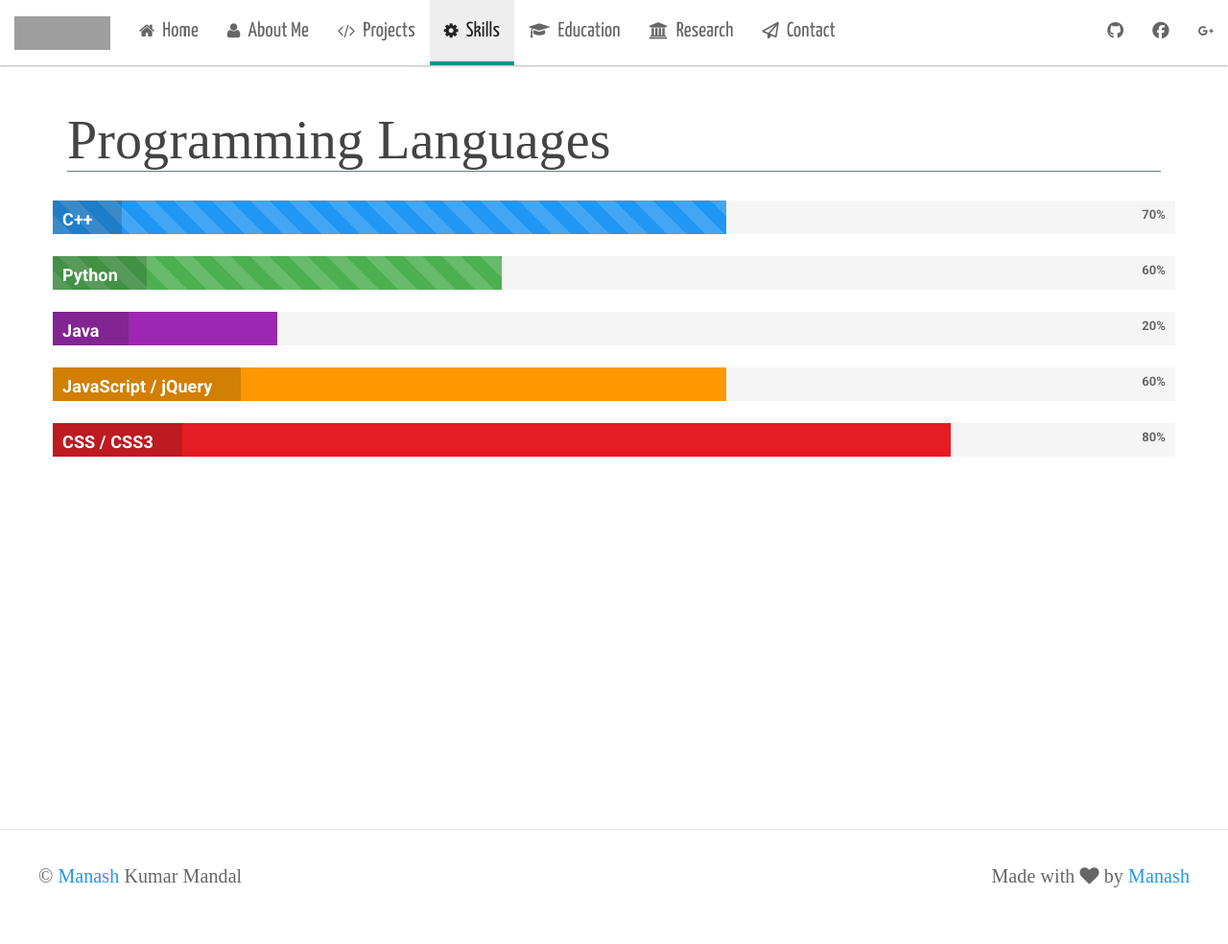
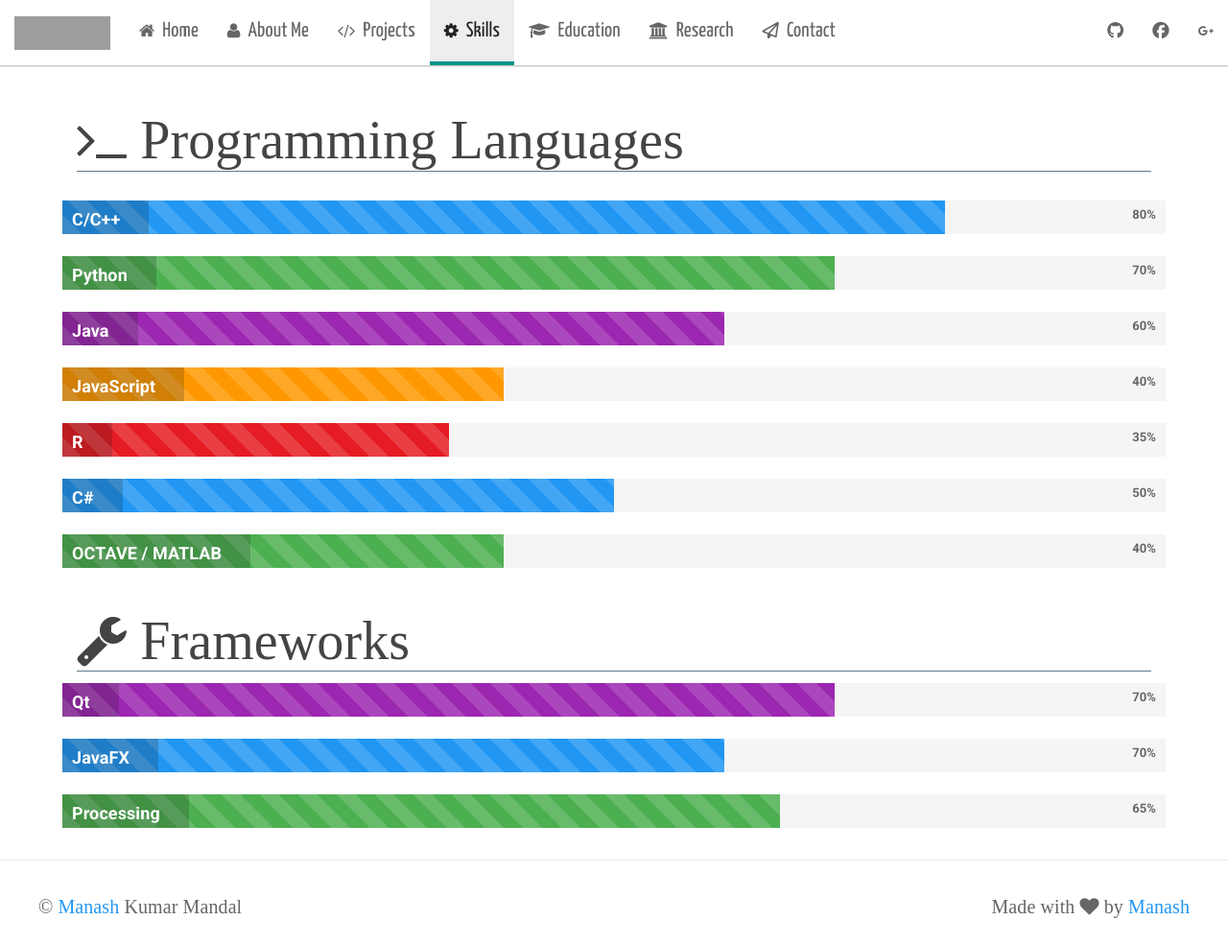
Before and after one commit to manashmandal/manash.me, a Jekyll site: the page built from skills.html, in a window 1280 px wide and 984 px high. Shown: the whole window at 96% size. Built offline with Jekyll 4.4.1, drawn with Linux system fonts in a browser that asks for light colours; nearby versions of some CDN libraries; some web fonts are replaced; grey boxes are pictures that could not be loaded.

Commit message:
added skills

```diff
--- a/about.html
+++ b/about.html
@@ -24,7 +24,6 @@ permalink: aboutme
         <br/> <br/>
 
         Besides, I love to read books, online technical and non technical articles. My hobby is to play <a href="https://en.wikipedia.org/wiki/Tabla" target="_blank">Tabla</a> and design vector art.
-
     </p>
 
 </div>
--- a/css/me.css
+++ b/css/me.css
@@ -292,3 +292,7 @@ About Me page
     margin-top: 60px;
     margin-bottom: 30px;
 }
+
+.container-margin {
+    margin: 10px;
+}
--- a/research.html
+++ b/research.html
@@ -50,6 +50,9 @@ permalink: /research
                 <li><span class="fa fa-plus-circle"></span>  Deep Learning using Theano, TensorFlow and Torch</li>
             </ul>
         </li>
+
+        <li><span class="fa fa-plus-square"></span> Big Data Mining and Cloud Computing</li>
+        <li><span class="fa fa-plus-square"></span> Internet of Things (IoT)</li>
     </ul>
 
     <br/>
--- a/skills.html
+++ b/skills.html
@@ -4,43 +4,99 @@ permalink: /skills
 ---
 
 <div class="container">
-    <h1 class="big_title_underline" id="programming_language_title">Programming Languages</h1>
+
+    <div class="container-margin">
+
+    <h1 class="big_title_underline" id="programming_language_title"><span class="fa fa-terminal"></span> Programming Languages</h1>
+
+    <div class="row">
+        <div class="progress">
+            <div class="progress-bar progress-bar-striped active" role="progressbar" aria-valuenow="60" aria-valuemin="0" aria-valuemax="100" style="width: 80%;">
+                <span class="sr-only">80% Complete</span>
+            </div>
+            <span class="progress-type">C/C++</span>
+            <span class="progress-completed">80%</span>
+        </div>
+
+        <div class="progress">
+            <div class="progress-bar progress-bar-success progress-bar-striped active" role="progressbar" aria-valuenow="40" aria-valuemin="0" aria-valuemax="100" style="width: 70%">
+                <span class="sr-only">70% Complete (success)</span>
+            </div>
+            <span class="progress-type">Python</span>
+            <span class="progress-completed">70%</span>
+        </div>
+
+        <div class="progress">
+            <div class="progress-bar progress-bar-info progress-bar-striped active" role="progressbar" aria-valuenow="20" aria-valuemin="0" aria-valuemax="100" style="width: 60%">
+                <span class="sr-only">60% Complete (info)</span>
+            </div>
+            <span class="progress-type">Java</span>
+            <span class="progress-completed">60%</span>
+        </div>
+
+        <div class="progress">
+            <div class="progress-bar progress-bar-warning progress-bar-striped active" role="progressbar" aria-valuenow="60" aria-valuemin="0" aria-valuemax="100" style="width: 40%">
+                <span class="sr-only">40% Complete (warning)</span>
+            </div>
+            <span class="progress-type">JavaScript</span>
+            <span class="progress-completed">40%</span>
+        </div>
+
+        <div class="progress">
+            <div class="progress-bar progress-bar-danger progress-bar-striped active" role="progressbar" aria-valuenow="60" aria-valuemin="0" aria-valuemax="100" style="width: 35%">
+                <span class="sr-only">35% Complete (warning)</span>
+            </div>
+            <span class="progress-type">R</span>
+            <span class="progress-completed">35%</span>
+        </div>
+
+        <div class="progress">
+            <div class="progress-bar progress-bar-striped active" role="progressbar" aria-valuenow="60" aria-valuemin="0" aria-valuemax="100" style="width: 50%;">
+                <span class="sr-only">50% Complete</span>
+            </div>
+            <span class="progress-type">C#</span>
+            <span class="progress-completed">50%</span>
+        </div>
+
+        <div class="progress">
+            <div class="progress-bar progress-bar-success progress-bar-striped active" role="progressbar" aria-valuenow="40" aria-valuemin="0" aria-valuemax="100" style="width: 40%">
+                <span class="sr-only">40% Complete (success)</span>
+            </div>
+            <span class="progress-type">OCTAVE / MATLAB</span>
+            <span class="progress-completed">40%</span>
+        </div>
+
+    </div>
+
+    <h1 class="big_title_underline"> <span class="fa fa-wrench"></span> Frameworks</h1>
+
+    <div class="row">
+        <div class="progress">
+            <div class="progress-bar progress-bar-info progress-bar-striped active" role="progressbar" aria-valuenow="60" aria-valuemin="0" aria-valuemax="100" style="width: 70%;">
+                <span class="sr-only">70% Complete</span>
+            </div>
+            <span class="progress-type">Qt</span>
+            <span class="progress-completed">70%</span>
+        </div>
+    </div>
 
     <div class="row">
         <div class="progress">
             <div class="progress-bar progress-bar-striped active" role="progressbar" aria-valuenow="60" aria-valuemin="0" aria-valuemax="100" style="width: 60%;">
                 <span class="sr-only">60% Complete</span>
             </div>
-            <span class="progress-type">C++</span>
+            <span class="progress-type">JavaFX</span>
             <span class="progress-completed">70%</span>
         </div>
+
         <div class="progress">
-            <div class="progress-bar progress-bar-success progress-bar-striped active" role="progressbar" aria-valuenow="40" aria-valuemin="0" aria-valuemax="100" style="width: 40%">
-                <span class="sr-only">60% Complete (success)</span>
+            <div class="progress-bar progress-bar-striped progress-bar-success active" role="progressbar" aria-valuenow="60" aria-valuemin="0" aria-valuemax="100" style="width: 65%;">
+                <span class="sr-only">65% Complete</span>
             </div>
-            <span class="progress-type">Python</span>
-            <span class="progress-completed">60%</span>
-        </div>
-        <div class="progress">
-            <div class="progress-bar progress-bar-info" role="progressbar" aria-valuenow="20" aria-valuemin="0" aria-valuemax="100" style="width: 20%">
-                <span class="sr-only">20% Complete (info)</span>
-            </div>
-            <span class="progress-type">Java</span>
-            <span class="progress-completed">20%</span>
-        </div>
-        <div class="progress">
-            <div class="progress-bar progress-bar-warning" role="progressbar" aria-valuenow="60" aria-valuemin="0" aria-valuemax="100" style="width: 60%">
-                <span class="sr-only">60% Complete (warning)</span>
-            </div>
-            <span class="progress-type">JavaScript / jQuery</span>
-            <span class="progress-completed">60%</span>
-        </div>
-        <div class="progress">
-            <div class="progress-bar progress-bar-danger" role="progressbar" aria-valuenow="80" aria-valuemin="0" aria-valuemax="100" style="width: 80%">
-                <span class="sr-only">80% Complete (danger)</span>
-            </div>
-            <span class="progress-type">CSS / CSS3</span>
-            <span class="progress-completed">80%</span>
+            <span class="progress-type">Processing</span>
+            <span class="progress-completed">65%</span>
         </div>
     </div>
+
+    </div>
 </div>
```
